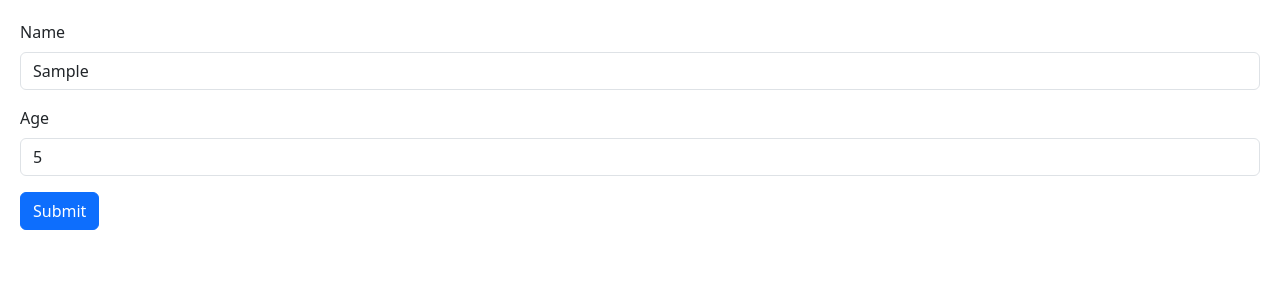
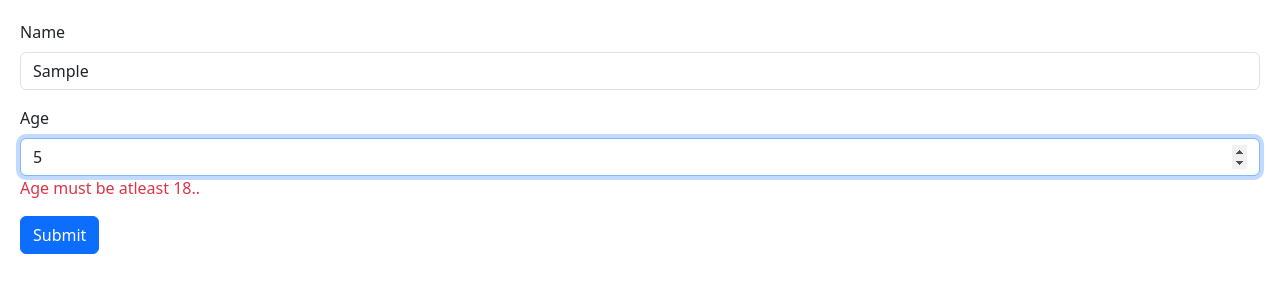
Before and after one commit to Denzy14/login_react, a React (Vite) app: page / in a window 1280 px wide. Both pictures are taken after typing "Sample", "5" into the empty fields and a click on the button "Submit". Shown: the top 300 px of the page. Built offline with nearby package versions, Linux system fonts and the light colour scheme.

Commit message:
FormSubmit

```diff
--- a/package.json
+++ b/package.json
@@ -10,12 +10,15 @@
     "preview": "vite preview"
   },
   "dependencies": {
+    "@hookform/resolvers": "^2.9.11",
     "bootstrap": "^5.3.3",
     "immer": "^9.0.19",
     "react": "^18.2.0",
     "react-dom": "^18.2.0",
+    "react-hook-form": "7.43",
     "react-icons": "^5.2.1",
-    "styled-components": "^6.1.11"
+    "styled-components": "^6.1.11",
+    "zod": "^3.20.6"
   },
   "devDependencies": {
     "@types/react": "^18.2.66",
--- a/src/components/Form.tsx
+++ b/src/components/Form.tsx
@@ -1,29 +1,51 @@
-import React, { FormEvent, useRef } from "react";
+import { FormEvent, useState } from "react";
+import { FieldValue, FieldValues, useForm } from "react-hook-form";
+import { z } from "zod";
+import { zodResolver } from "@hookform/resolvers/zod";
+
+const schema = z.object({
+  name: z.string().min(3, { message: "Name must be atleast 3 characters." }),
+  age: z
+    .number({ invalid_type_error: "Age field is required." })
+    .min(18, { message: "Age must be atleast 18." }),
+});
+
+type FormData = z.infer<typeof schema>;
 
 const Form = () => {
-  const nameRef = useRef<HTMLInputElement>(null);
-  const ageRef = useRef<HTMLInputElement>(null);
-  const person = { name: "", age: 0 };
+  const {
+    register,
+    handleSubmit,
+    formState: { errors },
+  } = useForm<FormData>({ resolver: zodResolver(schema) });
 
-  const handleSubmit = (event: FormEvent) => {
-    event.preventDefault();
-    if (nameRef.current !== null) person.name = nameRef.current.value;
-    if (ageRef.current !== null) person.age = ageRef.current.value;
-    console.log(person);
-  };
+  const onSubmit = (data: FieldValues) => console.log(data);
+
   return (
-    <form onSubmit={handleSubmit}>
+    <form onSubmit={handleSubmit(onSubmit)}>
       <div className="mb-3">
         <label htmlFor="name" className="form-label">
           Name
         </label>
-        <input ref={nameRef} id="name" type="text" className="form-control" />
+        <input
+          {...register("name")}
+          id="name"
+          type="text"
+          className="form-control"
+        />
+        {errors.name && <p className="text-danger">{errors.name.message}.</p>}
       </div>
       <div className="mb-3">
         <label htmlFor="age" className="form-label">
           Age
         </label>
-        <input ref={ageRef} id="age" type="number" className="form-control" />
+        <input
+          {...register("age", { valueAsNumber: true })}
+          id="age"
+          type="number"
+          className="form-control"
+        />
+        {errors.age && <p className="text-danger">{errors.age.message}.</p>}
       </div>
       <button className="btn btn-primary" type="submit">
         Submit
```
Also changed, not shown: 1 other file (tests, documents, lock files or other folders).
